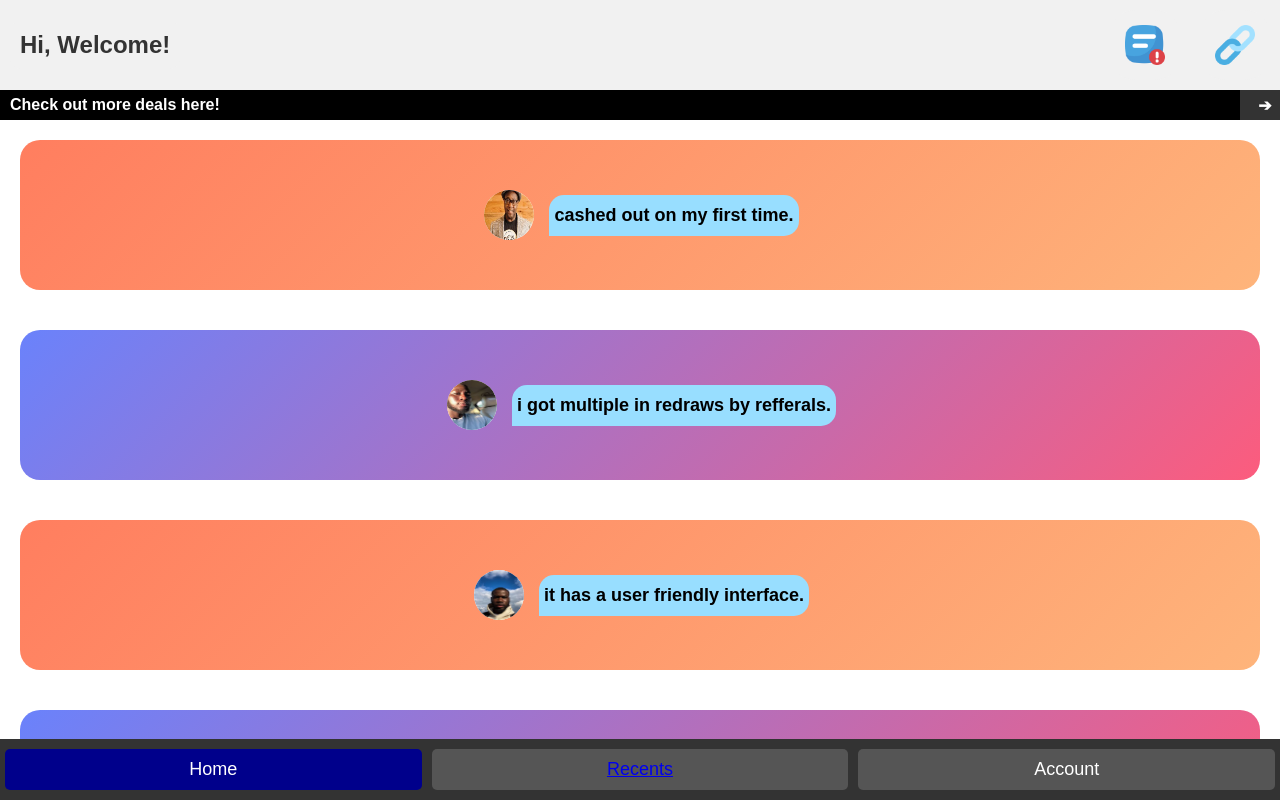
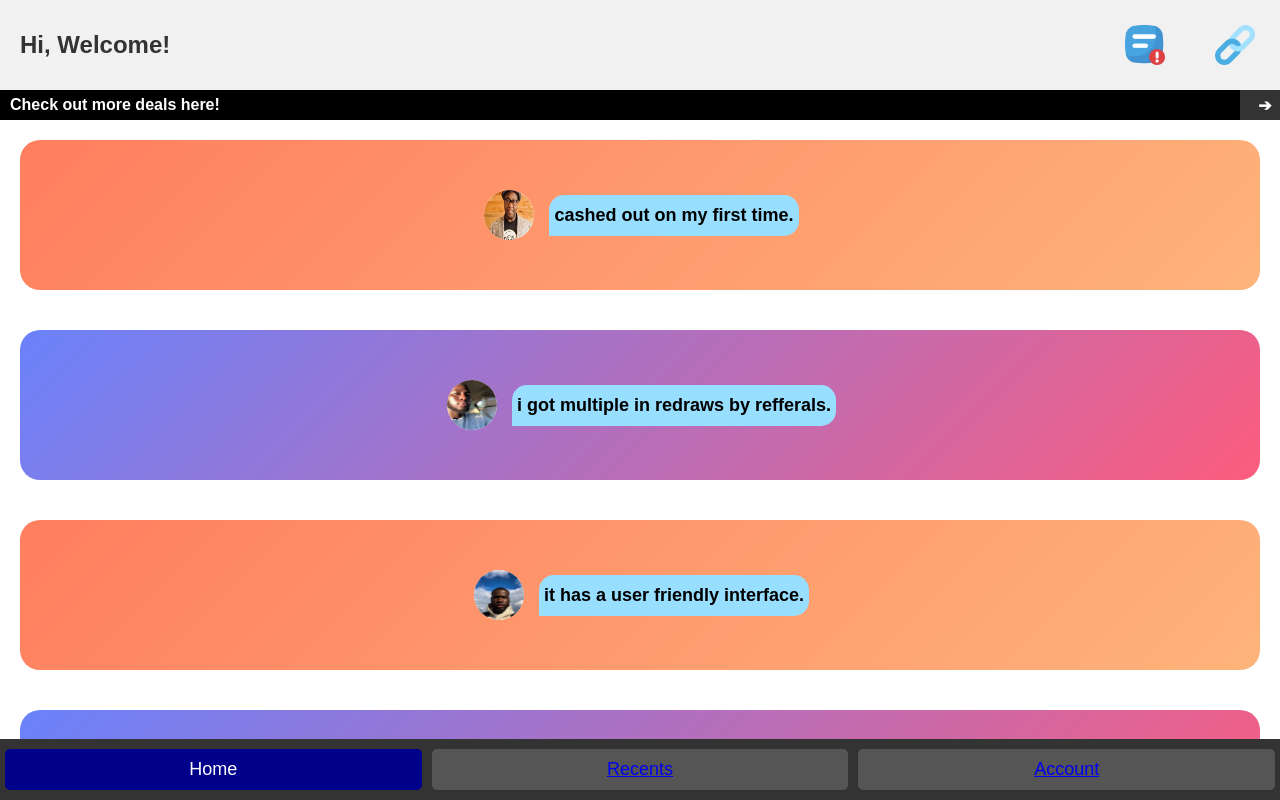
Before and after one commit to Leokim77-1/Mark.earn, a plain HTML site: page index.html in a window 1280 px wide. Drawn offline with Linux system fonts and the light colour scheme.

Commit message:
index.html

```diff
--- a/index.html
+++ b/index.html
@@ -263,7 +263,7 @@ padding: 10px 5px
         <div class="taskbar">
             <button>Home</button>
             <button><a href="Recents.html">Recents</a href></button>
-            <button onclick="window.location.href='account.html'">Account</button>
+            <button><a href="Account.html">Account</a href></button>
         </div>
     </div>
 
```
